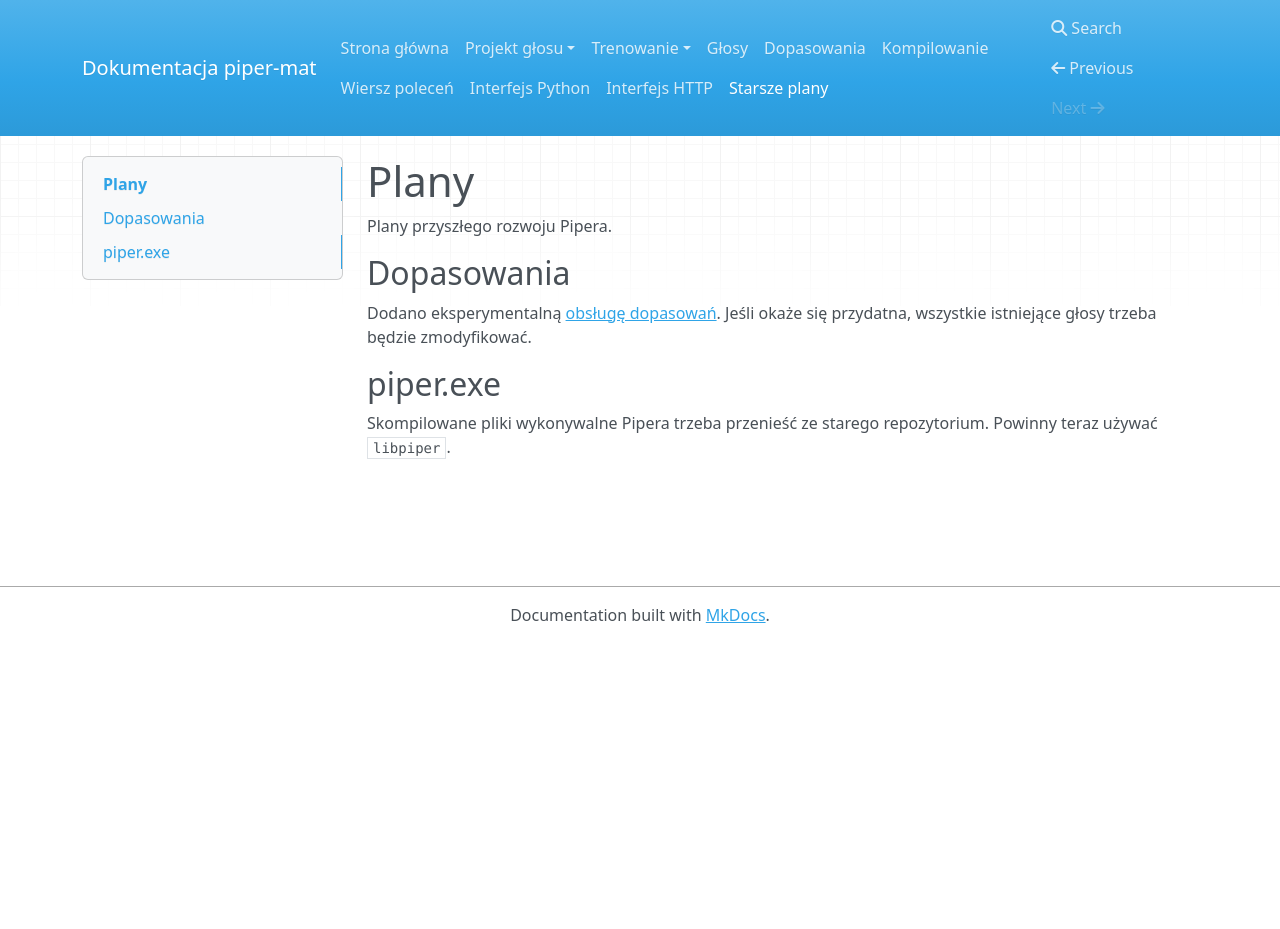
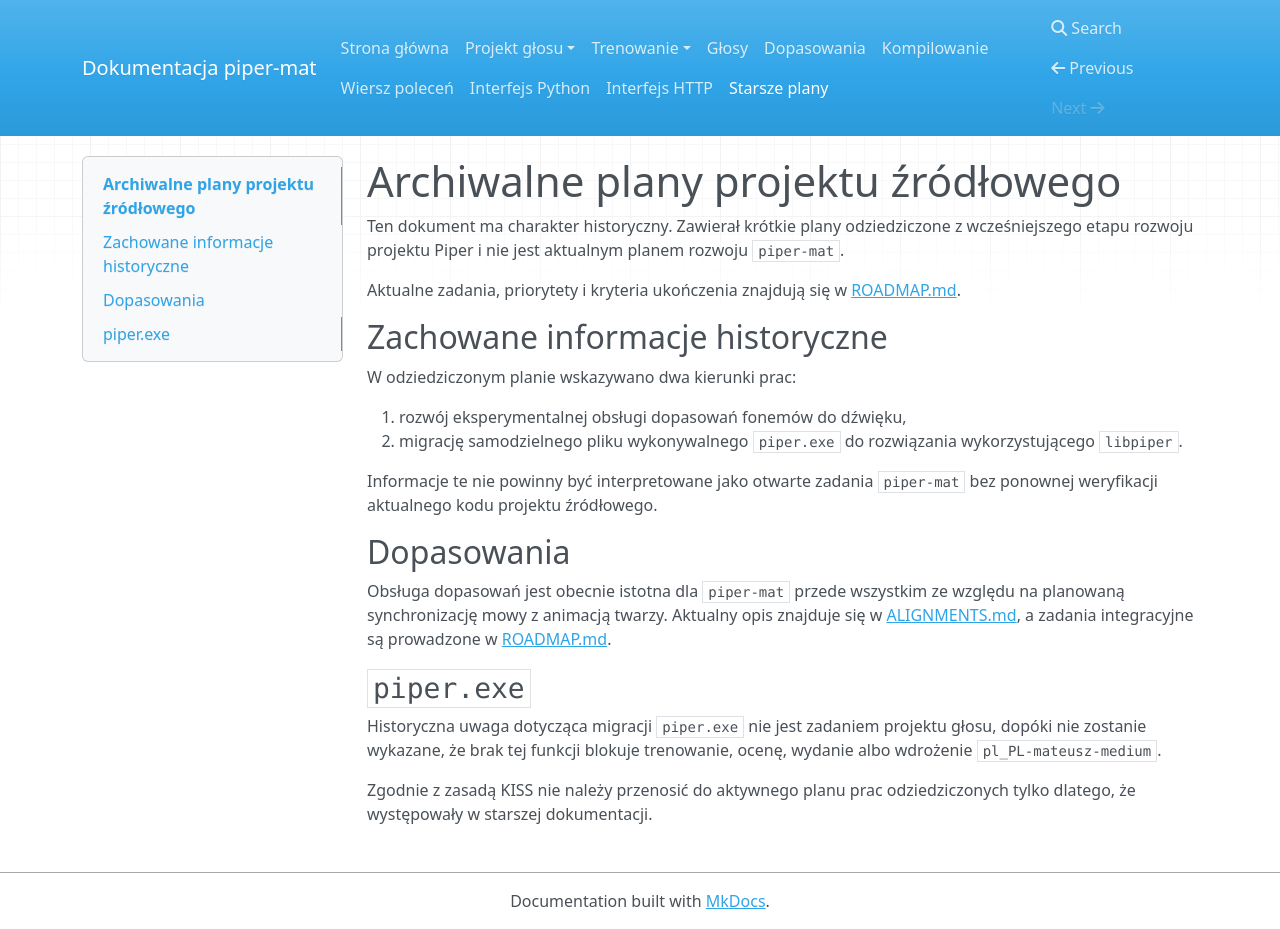
Before and after one commit to MatPomGit/piper-mat, an MkDocs documentation site: the page built from docs/PLANS.md, in a window 1280 px wide and 929 px high. Built offline with MkDocs 1.6.1, drawn with Linux system fonts in a browser that asks for light colours; nearby versions of some CDN libraries.

Commit message:
docs: oznacz odziedziczone plany jako archiwalne

```diff
--- a/docs/PLANS.md
+++ b/docs/PLANS.md
@@ -1,11 +1,24 @@
-# Plany
+# Archiwalne plany projektu źródłowego
 
-Plany przyszłego rozwoju Pipera.
+Ten dokument ma charakter historyczny. Zawierał krótkie plany odziedziczone z wcześniejszego etapu rozwoju projektu Piper i nie jest aktualnym planem rozwoju `piper-mat`.
+
+Aktualne zadania, priorytety i kryteria ukończenia znajdują się w [ROADMAP.md](ROADMAP.md).
+
+## Zachowane informacje historyczne
+
+W odziedziczonym planie wskazywano dwa kierunki prac:
+
+1. rozwój eksperymentalnej obsługi dopasowań fonemów do dźwięku,
+2. migrację samodzielnego pliku wykonywalnego `piper.exe` do rozwiązania wykorzystującego `libpiper`.
+
+Informacje te nie powinny być interpretowane jako otwarte zadania `piper-mat` bez ponownej weryfikacji aktualnego kodu projektu źródłowego.
 
 ## Dopasowania
 
-Dodano eksperymentalną [obsługę dopasowań](ALIGNMENTS.md). Jeśli okaże się przydatna, wszystkie istniejące głosy trzeba będzie zmodyfikować.
+Obsługa dopasowań jest obecnie istotna dla `piper-mat` przede wszystkim ze względu na planowaną synchronizację mowy z animacją twarzy. Aktualny opis znajduje się w [ALIGNMENTS.md](ALIGNMENTS.md), a zadania integracyjne są prowadzone w [ROADMAP.md](ROADMAP.md).
 
-## piper.exe
+## `piper.exe`
 
-Skompilowane pliki wykonywalne Pipera trzeba przenieść ze starego repozytorium. Powinny teraz używać `libpiper`.
+Historyczna uwaga dotycząca migracji `piper.exe` nie jest zadaniem projektu głosu, dopóki nie zostanie wykazane, że brak tej funkcji blokuje trenowanie, ocenę, wydanie albo wdrożenie `pl_PL-mateusz-medium`.
+
+Zgodnie z zasadą KISS nie należy przenosić do aktywnego planu prac odziedziczonych tylko dlatego, że występowały w starszej dokumentacji.
```
